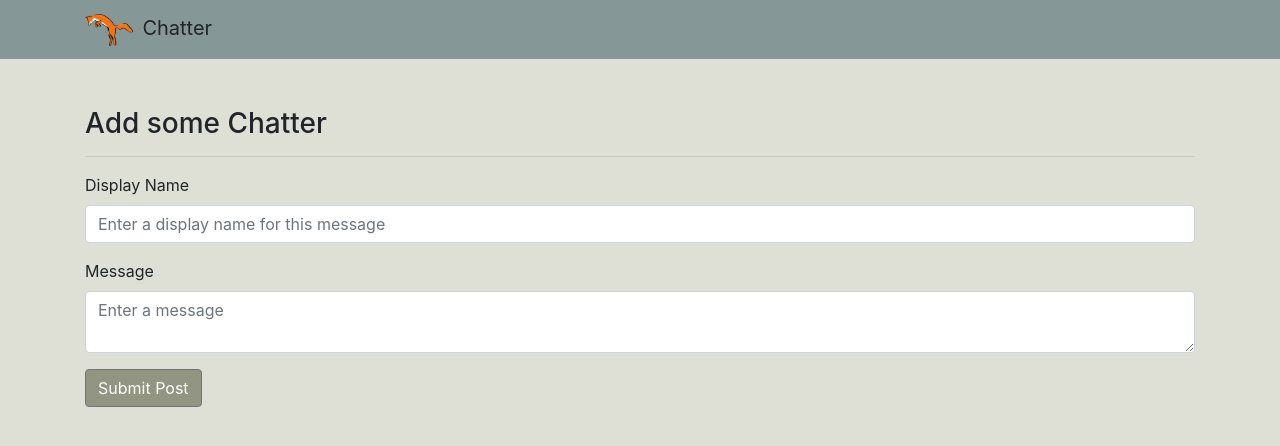
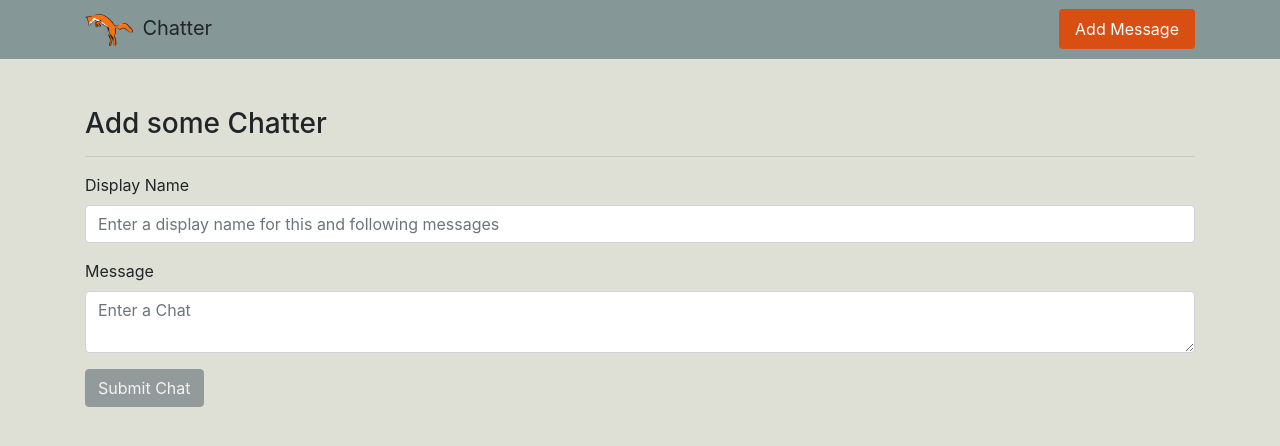
Before and after one commit to powch/socialMediaMockup, a React (Create React App) app: page / in a window 1280 px wide. Both pictures are taken after a click on the link "Add Message". Shown: the top 446 px of the page. Built offline with nearby package versions, Linux system fonts and the light colour scheme.

Commit message:
add persistent username funtionality when creating a message to avoid typing in a username every time

```diff
--- a/public/index.html
+++ b/public/index.html
@@ -22,7 +22,7 @@
       work correctly both with client-side routing and a non-root public URL.
       Learn how to configure a non-root public URL by running `npm run build`.
     -->
-    <title>React App</title>
+    <title>Chatter</title>
 
     <!-- Add bootstrap cdn -->
     <link rel="stylesheet" href="https://stackpath.bootstrapcdn.com/bootstrap/4.1.3/css/bootstrap.min.css" integrity="sha384-MCw98/SFnGE8fJT3GXwEOngsV7Zt27NXFoaoApmYm81iuXoPkFOJwJ8ERdknLPMO"
--- a/src/App.js
+++ b/src/App.js
@@ -5,8 +5,17 @@ import AddMessage from './pages/AddMessage';
 
 class App extends Component {
   state = {
-    renderPage: 'Timeline'
+    renderPage: 'Timeline',
+    displayName: null
   };
+
+  doAddDisplayName = name => {
+    this.setState({ displayName: name });
+  }
+
+  doSignOut = () => {
+    this.setState({ displayName: null });
+  }
 
   handlePageRender = newPage => {
     this.setState({
@@ -18,13 +27,19 @@ class App extends Component {
     return (
       <div>
         <Nav
+          displayName={this.state.displayName}
+          doSignOut={this.doSignOut}
           handlePageRender={this.handlePageRender}
           pageRendered={this.state.renderPage}
         />
         {this.state.renderPage === 'Timeline' ? (
           <Timeline />
         ) : (
-          <AddMessage handlePageRender={this.handlePageRender} />
+          <AddMessage
+            displayName={this.state.displayName}
+            handlePageRender={this.handlePageRender}
+            doAddDisplayName={this.doAddDisplayName}
+          />
         )}
       </div>
     );
--- a/src/components/Nav/Nav.js
+++ b/src/components/Nav/Nav.js
@@ -14,20 +14,37 @@ const NavTemplate = props => {
           Chatter
         </NavbarBrand>
 
-        <Nav pills className="ml-auto">
-          <NavItem>
         {
-              (props.pageRendered === 'AddMessage')
-                ? null
-                : <NavLink
+          (props.displayName !== null)
+            ? <Nav pills>
+                <NavItem className='mr-3'>
+                  <NavLink
                     onClick={() => props.handlePageRender('AddMessage')}
                     className="Button text-white"
                   >
                     Add Message
                   </NavLink>
-            }
+                </NavItem>
+                <NavItem>
+                  <NavLink
+                    onClick={props.doSignOut}
+                    className="Button text-white"
+                  >
+                    Sign Out
+                  </NavLink>
                 </NavItem>
               </Nav>
+            : <Nav pills>
+                <NavItem>
+                  <NavLink
+                    onClick={() => props.handlePageRender('AddMessage')}
+                    className="Button text-white"
+                  >
+                    Add Message
+                  </NavLink>
+                </NavItem>
+              </Nav>
+        }
       </Container>
     </Navbar>
   );
--- a/src/pages/AddMessage/AddMessage.js
+++ b/src/pages/AddMessage/AddMessage.js
@@ -19,6 +19,13 @@ class AddMessage extends Component {
     message: ''
   }
 
+  // Sets display name to component state on mount if signed in.
+  componentWillMount = () => {
+    if (this.props.displayName) {
+      this.setState({ displayName: this.props.displayName });
+    }
+  }
+
   // Takes name and value from whatever input fired the event and updates the respective state
   handleInputChange = event => {
     const { name, value } = event.target;
@@ -34,37 +41,59 @@ class AddMessage extends Component {
     const time = moment().format('h:mm a');
     const likes = 0,
           dislikes = 0;
-    this.props.addMessage({ displayName, message, time, likes, dislikes });
+    // Does a local sign-in if not already.
+    if (!this.props.displayName) {
+      this.props.doAddDisplayName(displayName);
+    }
+    // Creates new message payload and sends to reducer.
+    this.props.addMessage({
+      displayName,
+      message,
+      time,
+      likes,
+      dislikes
+    });
+    // Redirects to timeline after submit.
     this.props.handlePageRender('Timeline');
   }
 
   render() {
+
+    // Submit button is disabled if truthy
+    const isInvalid = this.state.message.length === 0 ||
+                      this.state.displayName.length === 0;
+
     return (
       <Container>
         <h3>Add some Chatter</h3>
         <hr />
-        <Form>
-          <FormInput
-            label='Display Name'
-            name='displayName'
-            value={this.state.displayName}
-            placeholder='Enter a display name for this message'
-            handleInputChange={this.handleInputChange}
-          />
+        <Form onSubmit={this.handleFormSubmit}>
+          {/* Shows input for display name if not logged in */}
+          {
+            (this.props.displayName)
+              ? null
+              : <FormInput
+                  label='Display Name'
+                  name='displayName'
+                  value={this.state.displayName}
+                  placeholder='Enter a display name for this and following messages'
+                  handleInputChange={this.handleInputChange}
+                />
+          }
 
           <FormTextArea
             label='Message'
             name='message'
             value={this.state.message}
-            placeholder='Enter a message'
+            placeholder='Enter a Chat'
             handleInputChange={this.handleInputChange}
           />
 
           <Button
             className='SubmitButton'
             type='submit'
-            onClick={this.handleFormSubmit}
-          >Submit Post</Button>
+            disabled={isInvalid}
+          >Submit Chat</Button>
         </Form>
       </Container>
     )
```
Lines whose indentation alone changed are shown as unchanged.
